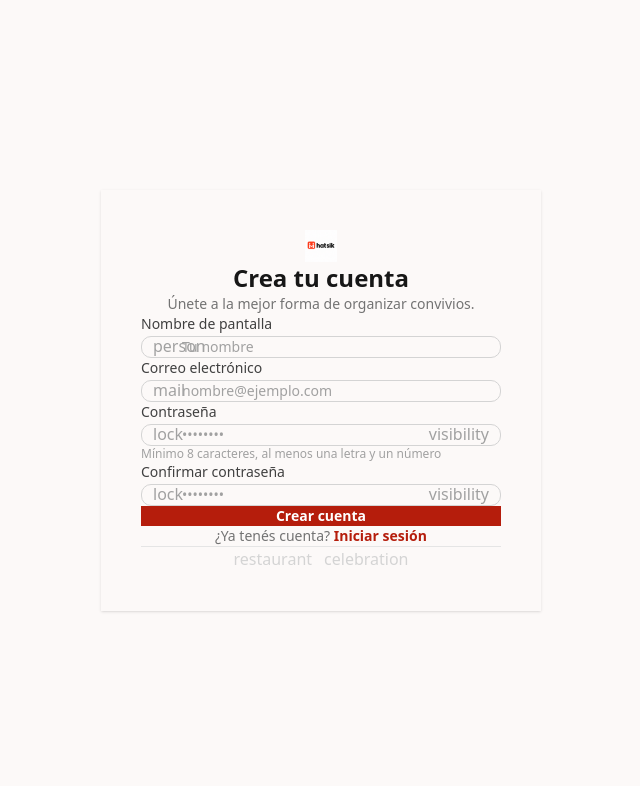
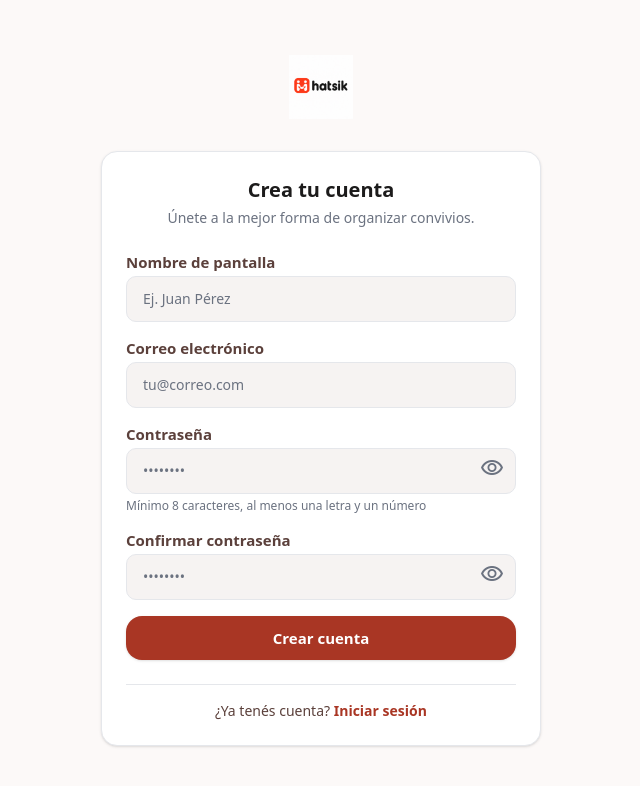
Before and after one commit to JoryerJL/Hatsik, a Django app: page /register/ in a window 1280 px wide. Shown: the top 786 px of the page, without its empty margins (319-959 px from the left). Run offline with Django 5.2, Linux system fonts and the light colour scheme; style sheets or scripts are compiled from the project's sources.

Commit message:
fix(accounts): refactor auth templates to M3 Stitch design tokens
- login.html: rounded-full inputs with icons, pill button, M3 tokens
- register.html: card with rounded-2xl, bg-secondary button
- password-reset.html: card with mail icon, M3 focus rings
- password-reset-confirm.html: dual password inputs with visibility toggle
- verify-email.html: coral-soft icon circle, rounded-full email badge
- _resend_button.html: Material Symbols Outlined, M3 state colors

All auth screens now use consistent M3 design language matching Stitch.

```diff
--- a/apps/accounts/templates/accounts/register.html
+++ b/apps/accounts/templates/accounts/register.html
@@ -4,25 +4,21 @@
 {% block title %}Registro de Usuario — Hatsik{% endblock %}
 
 {% block content %}
-<div class="bg-[var(--color-surface-elevated)] rounded-[var(--radius-card)] shadow-sm p-[var(--space-6)] md:p-10">
-    <!-- Logo -->
-    <div class="text-center mb-[var(--space-5)]">
-        <img src="{% static 'img/logo.png' %}" alt="Hatsik" class="h-8 mx-auto">
-    </div>
+<!-- Logo Section -->
+<div class="flex flex-col items-center mb-[var(--space-xl)]">
+    <img src="{% static 'img/logo.png' %}" alt="Hatsik" class="h-16 mb-[var(--space-sm)] object-contain">
+</div>
 
-    <!-- Header -->
-    <div class="text-center mb-[var(--space-6)]">
-        <h1 class="font-[var(--font-heading)] text-2xl font-bold text-[var(--color-neutral-900)] mb-[var(--space-1)]">
-            Crea tu cuenta
-        </h1>
-        <p class="text-sm text-[var(--color-neutral-500)]">
-            Únete a la mejor forma de organizar convivios.
-        </p>
-    </div>
+<!-- Registration Card -->
+<div class="bg-surface-container-lowest border border-gray-border rounded-2xl p-[var(--space-lg)] md:p-[var(--space-xl)] shadow-sm">
+    <header class="mb-[var(--space-xl)] text-center">
+        <h1 class="font-[var(--font-heading)] text-[20px] leading-[28px] font-bold text-on-surface mb-[var(--space-xs)]">Crea tu cuenta</h1>
+        <p class="font-[var(--font-body)] text-[14px] leading-[20px] text-gray-muted">Únete a la mejor forma de organizar convivios.</p>
+    </header>
 
     <!-- Form errors -->
     {% if form.non_field_errors %}
-    <div class="mb-[var(--space-4)] p-[var(--space-3)] bg-[var(--color-error-soft)] rounded-[var(--radius-sm)] text-sm text-[var(--color-error)]">
+    <div class="mb-[var(--space-lg)] p-[var(--space-md)] bg-error-container rounded-[var(--radius-md)] text-[14px] text-error">
         {% for error in form.non_field_errors %}
             <p>{{ error }}</p>
         {% endfor %}
@@ -30,102 +26,85 @@
     {% endif %}
 
     <!-- Registration form -->
-    <form method="post" action="{% url 'accounts:register' %}" class="flex flex-col gap-[var(--space-4)]">
+    <form method="post" action="{% url 'accounts:register' %}" class="space-y-[var(--space-lg)]">
         {% csrf_token %}
 
         <!-- Display name -->
-        <div class="flex flex-col gap-[var(--space-1)]">
-            <label for="id_display_name" class="text-sm font-medium text-[var(--color-neutral-700)]">Nombre de pantalla</label>
+        <div class="space-y-[var(--space-xs)]">
+            <label for="id_display_name" class="font-[var(--font-body)] text-[15px] leading-[20px] font-semibold text-on-surface-variant block">Nombre de pantalla</label>
             <div class="relative">
-                <span class="material-symbols-rounded absolute left-3 top-1/2 -translate-y-1/2 text-[var(--color-neutral-400)]">person</span>
                 <input type="text" name="display_name" id="id_display_name"
-                    placeholder="Tu nombre"
+                    placeholder="Ej. Juan Pérez"
                     value="{{ form.display_name.value|default:'' }}"
                     required
-                    class="w-full pl-10 pr-[var(--space-3)] py-[var(--space-3)] rounded-[var(--radius-input)] border
-                        {% if form.display_name.errors %}border-[var(--color-error)] ring-2 ring-[var(--color-error-soft)]{% else %}border-[var(--color-neutral-300)] focus:border-[var(--color-primary)] focus:ring-2 focus:ring-[var(--color-primary-soft)]{% endif %}
-                        text-sm text-[var(--color-neutral-900)] placeholder-[var(--color-neutral-400)]
-                        outline-none transition-all duration-150 bg-[var(--color-surface)]">
+                    class="hatsik-input w-full px-[var(--space-lg)] py-[var(--space-md)] bg-surface-container-low border border-gray-border rounded-[var(--radius-input)] font-[var(--font-body)] text-[14px] leading-[20px] text-on-surface focus:outline-none placeholder:text-gray-muted
+                        {% if form.display_name.errors %}border-error ring-2 ring-error-container{% endif %}">
             </div>
-            {% if form.display_name.errors %}<p class="text-xs text-[var(--color-error)]">{{ form.display_name.errors.0 }}</p>{% endif %}
+            {% if form.display_name.errors %}<p class="text-[12px] text-error">{{ form.display_name.errors.0 }}</p>{% endif %}
         </div>
 
         <!-- Email -->
-        <div class="flex flex-col gap-[var(--space-1)]">
-            <label for="id_email" class="text-sm font-medium text-[var(--color-neutral-700)]">Correo electrónico</label>
+        <div class="space-y-[var(--space-xs)]">
+            <label for="id_email" class="font-[var(--font-body)] text-[15px] leading-[20px] font-semibold text-on-surface-variant block">Correo electrónico</label>
             <div class="relative">
-                <span class="material-symbols-rounded absolute left-3 top-1/2 -translate-y-1/2 text-[var(--color-neutral-400)]">mail</span>
                 <input type="email" name="email" id="id_email"
-                    placeholder="nombre@ejemplo.com"
+                    placeholder="tu@correo.com"
                     value="{{ form.email.value|default:'' }}"
                     required
-                    class="w-full pl-10 pr-[var(--space-3)] py-[var(--space-3)] rounded-[var(--radius-input)] border
-                        {% if form.email.errors %}border-[var(--color-error)] ring-2 ring-[var(--color-error-soft)]{% else %}border-[var(--color-neutral-300)] focus:border-[var(--color-primary)] focus:ring-2 focus:ring-[var(--color-primary-soft)]{% endif %}
-                        text-sm text-[var(--color-neutral-900)] placeholder-[var(--color-neutral-400)]
-                        outline-none transition-all duration-150 bg-[var(--color-surface)]">
+                    class="hatsik-input w-full px-[var(--space-lg)] py-[var(--space-md)] bg-surface-container-low border border-gray-border rounded-[var(--radius-input)] font-[var(--font-body)] text-[14px] leading-[20px] text-on-surface focus:outline-none placeholder:text-gray-muted
+                        {% if form.email.errors %}border-error ring-2 ring-error-container{% endif %}">
             </div>
-            {% if form.email.errors %}<p class="text-xs text-[var(--color-error)]">{{ form.email.errors.0 }}</p>{% endif %}
+            {% if form.email.errors %}<p class="text-[12px] text-error">{{ form.email.errors.0 }}</p>{% endif %}
         </div>
 
         <!-- Password -->
-        <div class="flex flex-col gap-[var(--space-1)]">
-            <label for="id_password" class="text-sm font-medium text-[var(--color-neutral-700)]">Contraseña</label>
-            <div class="relative">
-                <span class="material-symbols-rounded absolute left-3 top-1/2 -translate-y-1/2 text-[var(--color-neutral-400)]">lock</span>
+        <div class="space-y-[var(--space-xs)]">
+            <label for="id_password" class="font-[var(--font-body)] text-[15px] leading-[20px] font-semibold text-on-surface-variant block">Contraseña</label>
+            <div class="relative group">
                 <input type="password" name="password" id="id_password"
                     placeholder="••••••••"
                     required
-                    class="w-full pl-10 pr-10 py-[var(--space-3)] rounded-[var(--radius-input)] border
-                        {% if form.password.errors %}border-[var(--color-error)] ring-2 ring-[var(--color-error-soft)]{% else %}border-[var(--color-neutral-300)] focus:border-[var(--color-primary)] focus:ring-2 focus:ring-[var(--color-primary-soft)]{% endif %}
-                        text-sm text-[var(--color-neutral-900)] placeholder-[var(--color-neutral-400)]
-                        outline-none transition-all duration-150 bg-[var(--color-surface)]">
-                <button type="button" onclick="togglePassword('id_password', this)" class="absolute right-3 top-1/2 -translate-y-1/2 text-[var(--color-neutral-400)] hover:text-[var(--color-neutral-600)] cursor-pointer" aria-label="Mostrar contraseña">
-                    <span class="material-symbols-rounded">visibility</span>
+                    class="hatsik-input w-full px-[var(--space-lg)] py-[var(--space-md)] bg-surface-container-low border border-gray-border rounded-[var(--radius-input)] font-[var(--font-body)] text-[14px] leading-[20px] text-on-surface focus:outline-none placeholder:text-gray-muted
+                        {% if form.password.errors %}border-error ring-2 ring-error-container{% endif %}">
+                <button type="button" onclick="togglePassword('id_password', this)" class="absolute right-[var(--space-md)] top-1/2 -translate-y-1/2 text-gray-muted hover:text-on-surface transition-colors cursor-pointer" aria-label="Mostrar contraseña">
+                    <span class="material-symbols-outlined text-[20px]">visibility</span>
                 </button>
             </div>
-            {% if form.password.errors %}<p class="text-xs text-[var(--color-error)]">{{ form.password.errors.0 }}</p>{% endif %}
-            <p class="text-xs text-[var(--color-neutral-400)]">Mínimo 8 caracteres, al menos una letra y un número</p>
+            {% if form.password.errors %}<p class="text-[12px] text-error">{{ form.password.errors.0 }}</p>{% endif %}
+            <p class="font-[var(--font-body)] text-[12px] leading-[16px] text-gray-muted">
+                Mínimo 8 caracteres, al menos una letra y un número
+            </p>
         </div>
 
         <!-- Confirm password -->
-        <div class="flex flex-col gap-[var(--space-1)]">
-            <label for="id_password_confirm" class="text-sm font-medium text-[var(--color-neutral-700)]">Confirmar contraseña</label>
-            <div class="relative">
-                <span class="material-symbols-rounded absolute left-3 top-1/2 -translate-y-1/2 text-[var(--color-neutral-400)]">lock</span>
+        <div class="space-y-[var(--space-xs)]">
+            <label for="id_password_confirm" class="font-[var(--font-body)] text-[15px] leading-[20px] font-semibold text-on-surface-variant block">Confirmar contraseña</label>
+            <div class="relative group">
                 <input type="password" name="password_confirm" id="id_password_confirm"
                     placeholder="••••••••"
                     required
-                    class="w-full pl-10 pr-10 py-[var(--space-3)] rounded-[var(--radius-input)] border
-                        {% if form.password_confirm.errors %}border-[var(--color-error)] ring-2 ring-[var(--color-error-soft)]{% else %}border-[var(--color-neutral-300)] focus:border-[var(--color-primary)] focus:ring-2 focus:ring-[var(--color-primary-soft)]{% endif %}
-                        text-sm text-[var(--color-neutral-900)] placeholder-[var(--color-neutral-400)]
-                        outline-none transition-all duration-150 bg-[var(--color-surface)]">
-                <button type="button" onclick="togglePassword('id_password_confirm', this)" class="absolute right-3 top-1/2 -translate-y-1/2 text-[var(--color-neutral-400)] hover:text-[var(--color-neutral-600)] cursor-pointer" aria-label="Mostrar contraseña">
-                    <span class="material-symbols-rounded">visibility</span>
+                    class="hatsik-input w-full px-[var(--space-lg)] py-[var(--space-md)] bg-surface-container-low border border-gray-border rounded-[var(--radius-input)] font-[var(--font-body)] text-[14px] leading-[20px] text-on-surface focus:outline-none placeholder:text-gray-muted
+                        {% if form.password_confirm.errors %}border-error ring-2 ring-error-container{% endif %}">
+                <button type="button" onclick="togglePassword('id_password_confirm', this)" class="absolute right-[var(--space-md)] top-1/2 -translate-y-1/2 text-gray-muted hover:text-on-surface transition-colors cursor-pointer" aria-label="Mostrar contraseña">
+                    <span class="material-symbols-outlined text-[20px]">visibility</span>
                 </button>
             </div>
-            {% if form.password_confirm.errors %}<p class="text-xs text-[var(--color-error)]">{{ form.password_confirm.errors.0 }}</p>{% endif %}
+            {% if form.password_confirm.errors %}<p class="text-[12px] text-error">{{ form.password_confirm.errors.0 }}</p>{% endif %}
         </div>
 
         <!-- Submit button -->
         <button type="submit"
-            class="w-full flex items-center justify-center gap-2 px-[var(--space-4)] py-[var(--space-3)] rounded-[var(--radius-button)] font-semibold text-sm bg-[var(--color-primary)] text-white hover:bg-[var(--color-primary-hover)] transition-colors duration-150 cursor-pointer mt-[var(--space-2)]">
+            class="btn-active-state w-full bg-secondary hover:bg-primary text-white font-[var(--font-body)] text-[15px] leading-[20px] font-semibold py-[var(--space-md)] rounded-xl transition-all duration-200 shadow-sm hover:shadow-md cursor-pointer">
             Crear cuenta
         </button>
     </form>
 
-    <!-- Login link -->
-    <p class="mt-[var(--space-5)] text-center text-sm text-[var(--color-neutral-500)]">
-        ¿Ya tenés cuenta?
-        <a href="{% url 'accounts:login' %}" class="text-[var(--color-primary)] font-semibold hover:underline">
-            Iniciar sesión
-        </a>
-    </p>
-
-    <!-- Decorative footer -->
-    <div class="mt-[var(--space-4)] pt-[var(--space-4)] border-t border-[var(--color-neutral-200)] flex items-center justify-center gap-3 text-[var(--color-neutral-300)]">
-        <span class="material-symbols-rounded">restaurant</span>
-        <span class="material-symbols-rounded">celebration</span>
-    </div>
+    <footer class="mt-[var(--space-xl)] pt-[var(--space-lg)] border-t border-gray-border text-center">
+        <p class="font-[var(--font-body)] text-[14px] leading-[20px] text-on-surface-variant">
+            ¿Ya tenés cuenta?
+            <a href="{% url 'accounts:login' %}" class="text-secondary font-bold hover:underline">Iniciar sesión</a>
+        </p>
+    </footer>
 </div>
 {% endblock %}
 
@@ -133,7 +112,7 @@
 <script>
 function togglePassword(inputId, btn) {
     const input = document.getElementById(inputId);
-    const icon = btn.querySelector('.material-symbols-rounded');
+    const icon = btn.querySelector('.material-symbols-outlined');
     if (input.type === 'password') {
         input.type = 'text';
         icon.textContent = 'visibility_off';
```
Also changed, not shown: apps/accounts/templates/accounts/login.html (+41 -48 lines), apps/accounts/templates/accounts/partials/_resend_button.html (+6 -6 lines), apps/accounts/templates/accounts/password-reset-confirm.html (+29 -35 lines), apps/accounts/templates/accounts/password-reset.html (+59 -39 lines), apps/accounts/templates/accounts/verify-email.html (+16 -14 lines).
